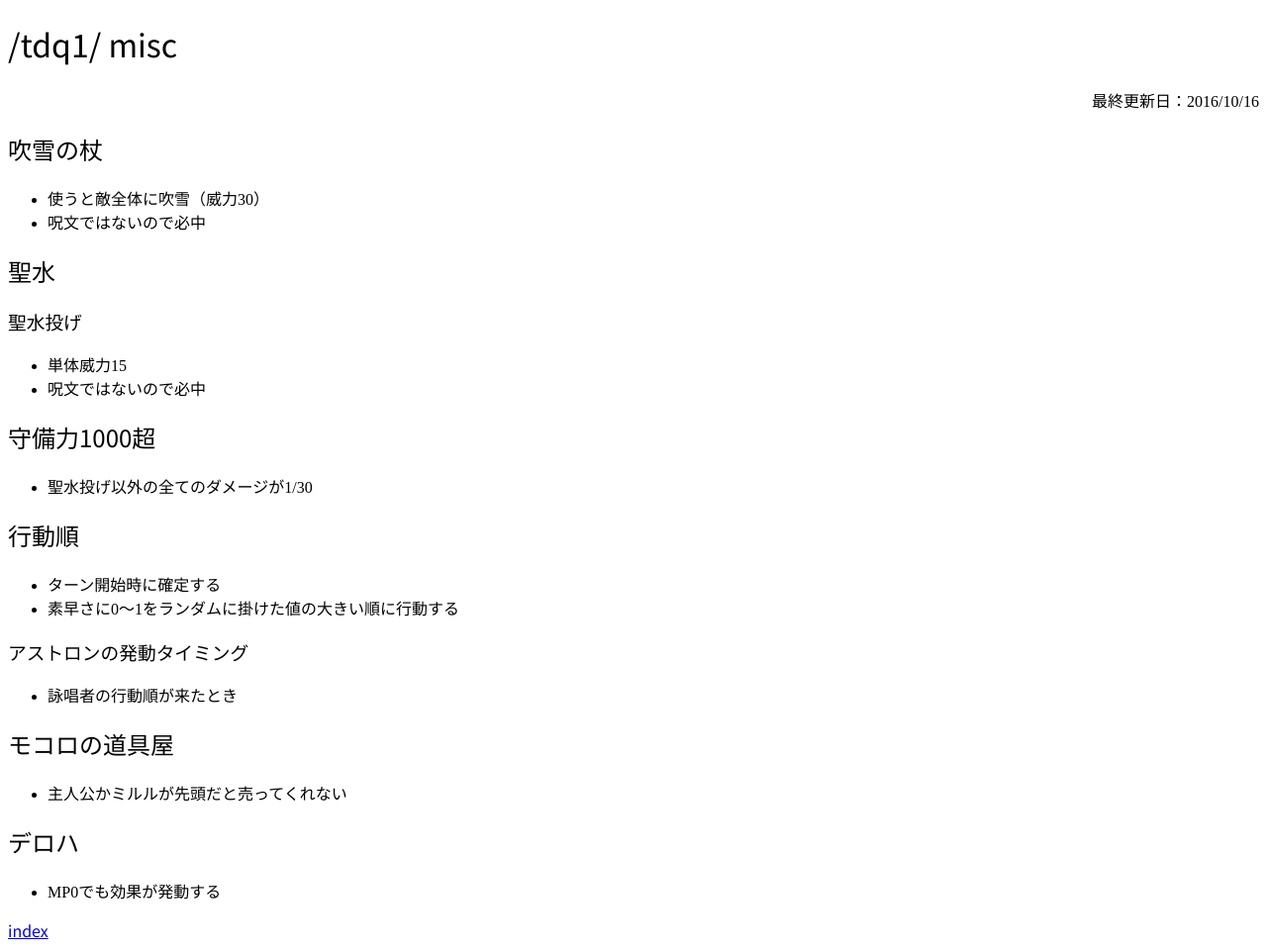
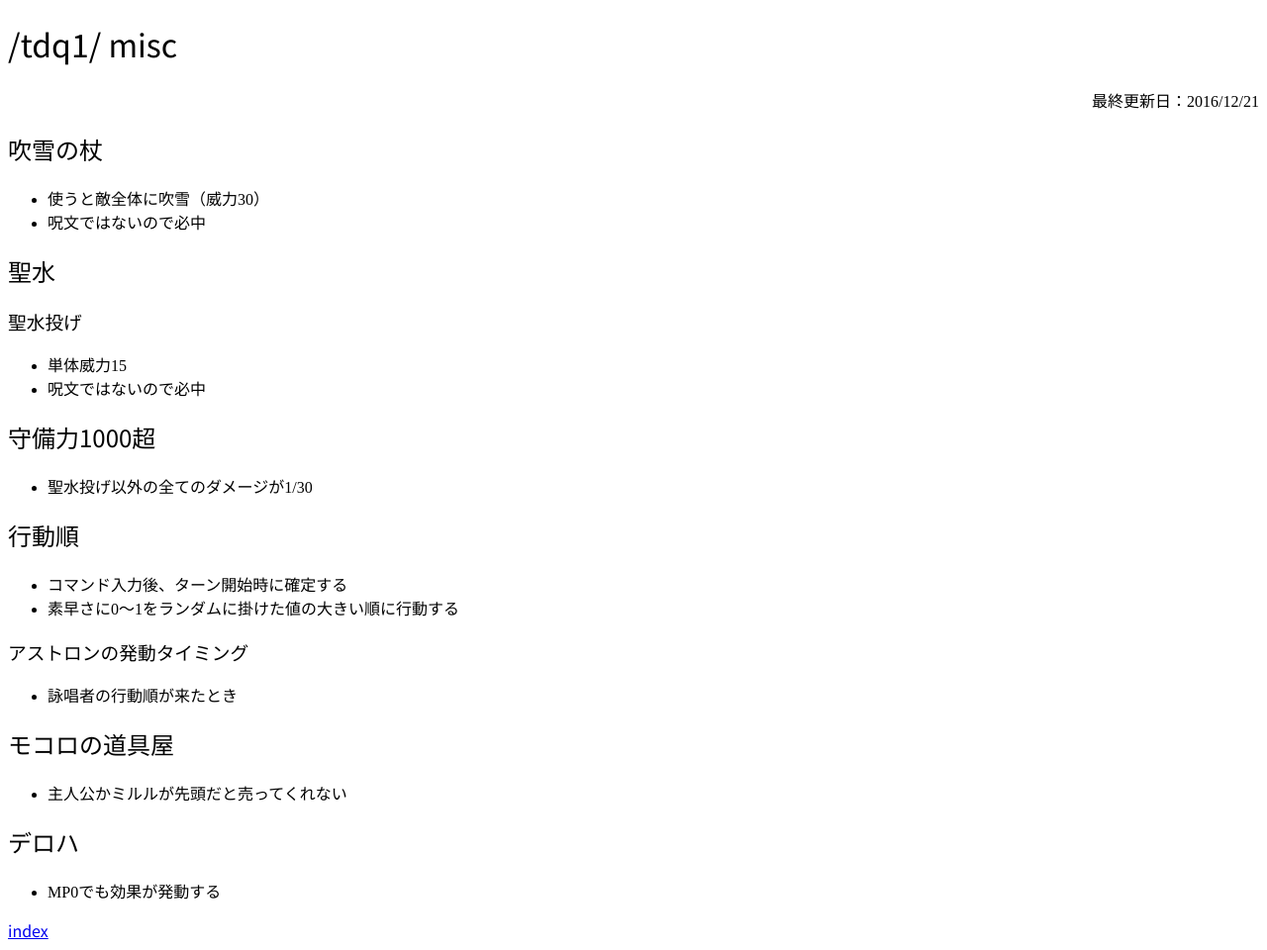
Before and after one commit to chiorex/TDQ_DATA_DAT, a Jekyll site: the page built from tdq1/misc.md, in a window 1280 px wide. Shown: the whole page at 99% size. Built offline with Jekyll 4.4.1, drawn with Linux system fonts in a browser that asks for light colours; some web fonts are replaced.

Commit message:
TDQ1 misc

```diff
--- a/tdq1/misc.md
+++ b/tdq1/misc.md
@@ -1,7 +1,7 @@
 ---
 layout: math
 title: misc
-update: 2016-10-16
+update: 2016-12-21
 ---
 
 
@@ -23,7 +23,7 @@ update: 2016-10-16
 
 ## 行動順
 
-* ターン開始時に確定する
+* コマンド入力後、ターン開始時に確定する
 * 素早さに0～1をランダムに掛けた値の大きい順に行動する
 
 ### アストロンの発動タイミング
```
